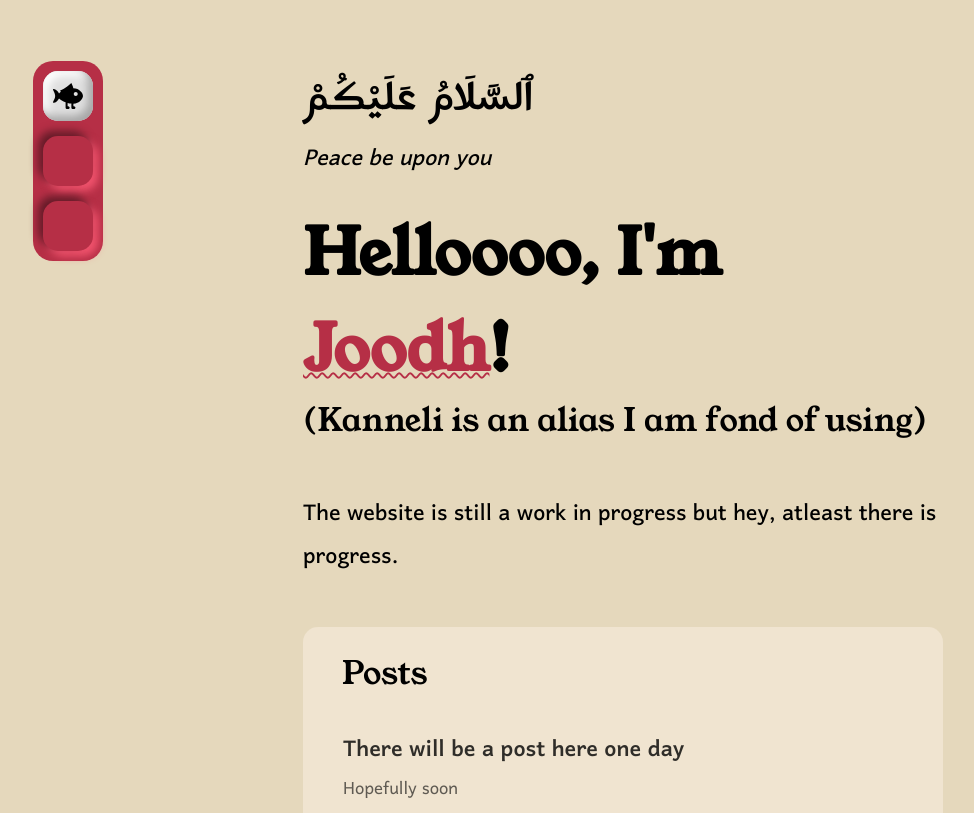
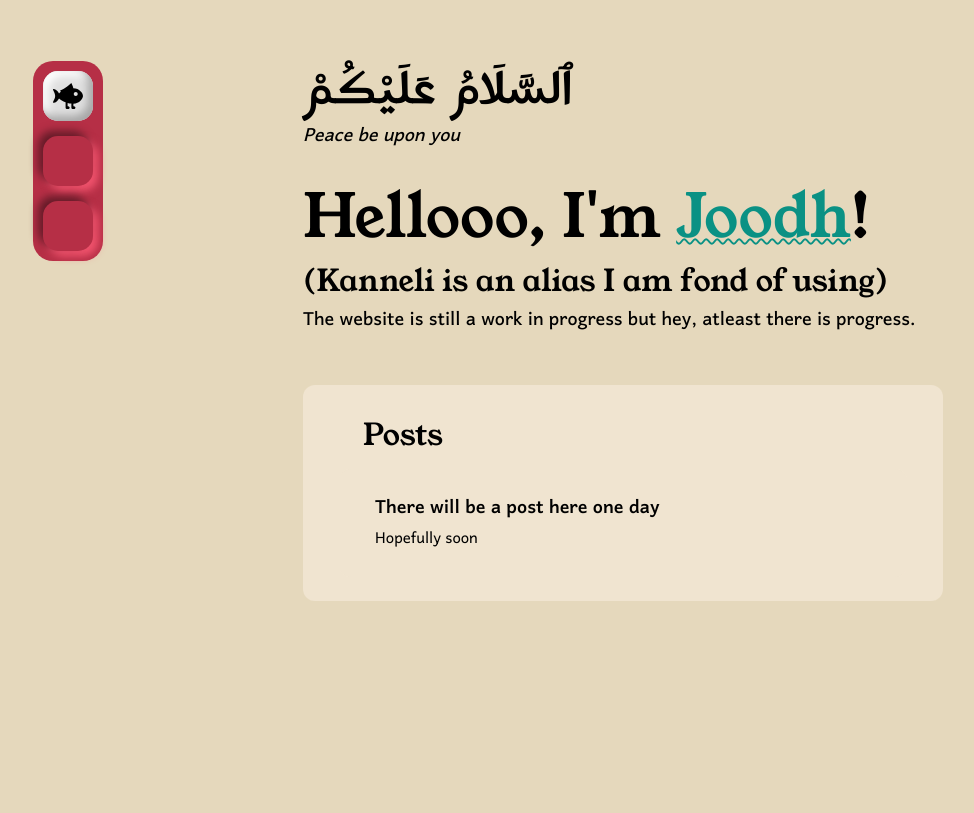
Before and after one commit to Kanneli/joodhahmednaseer, a SvelteKit app: page / in a window 1280 px wide. Shown: the part 139-952 px from the top of the page, without its empty margins (17-991 px from the left). Built offline with nearby package versions, Linux system fonts and the light colour scheme; what @iconify/tailwind4 would draw is missing.

Commit message:
migrated styles to tailwind

```diff
--- a/src/routes/+layout.svelte
+++ b/src/routes/+layout.svelte
@@ -51,7 +51,6 @@
 	}
 	#navbar {
 		row-gap: 15px;
-		margin: 0 50px;
 		padding: 10px;
 		position: fixed;
 		top: 200px;
@@ -82,6 +81,7 @@
 	@media only screen and (min-width: 600px) {
 		#navbar {
 			top: 50px;
+			margin: 0 25px
 		}
 		#content {
 			width: 60vw;
@@ -91,6 +91,7 @@
 	@media only screen and (min-width: 1200px) {
 		#navbar {
 			top: 200px;
+			margin: 0 50px;
 		}
 		#content {
 			width: 50vw;
--- a/src/routes/+page.svelte
+++ b/src/routes/+page.svelte
@@ -1,90 +1,33 @@
 <div id="hero-section">
     <div class="mb-6">
-        <h1 class="arabic">ٱلسَّلَامُ عَلَيْكُمْ</h1>
-        <h3 class="translation">Peace be upon you</h3>
+        <h1 class="font-arabic text-6xl font-bold">ٱلسَّلَامُ عَلَيْكُمْ</h1>
+        <h3 class="text-2xl font-medium italic">Peace be upon you</h3>
     </div>
 
     <div>
-        <h1>
-            Helloooo, I'm <a href="/about">Joodh</a>!
+        <h1 class="title">
+            Hellooo, I'm <a class="link" href="/about">Joodh</a>!
         </h1>
-        <h2>
+        <h2 class="subtitle">
             (Kanneli is an alias I am fond of using)
         </h2>
     </div>
 
-    <h3 class="mt-12">
+    <h3 class="text-2xl font-medium">
         The website is still a work in progress but hey, atleast there is progress.
     </h3>
 </div>
 
-<div class="posts mt-12">
-    <h2 class="mx-6 mt-2 mb-4">Posts</h2>
-    <div class="post">
-        <div class="title">
+<div class="card mt-12">
+    <div class="mx-6 mt-2 mb-4">
+        <h2 class="font-title text-3xl">Posts</h2>
+    </div>
+    <div class="card selectable">
+        <div class="text-2xl font-semibold">
             There will be a post here one day
         </div>
-        <div class="subtitle">
+        <div class="text-xl">
             Hopefully soon
         </div>
     </div>
 </div>
-
-<style>
-    a {
-        color: #b62f46;
-        text-decoration: underline #b62f46 wavy 2px;
-        transition: all 0.2s;
-    }
-    a:hover {
-        color: #df576e;
-        text-decoration: underline #df576e wavy 2px;
-        transition: all 0.2s;
-    }
-    h1 {
-        font-size: 4rem;
-        font-family: "Young Serif", serif;
-        font-weight: 800;
-    }
-    h1.arabic {
-        font-family: "Harmattan", sans-serif;
-        font-weight: 700;
-        font-style: normal;
-        font-size: 3.2rem;
-    }
-    h2 {
-        font-size: 2rem;
-        font-family: "Young Serif", serif;
-        font-weight: 400;
-    }
-    h3 {
-        font-size: 1.8rem;
-        font-weight: 500;
-    }
-
-    .translation {
-        font-style: italic;
-    }
-    .posts {
-        border-radius: 15px;
-        background-color: #f0e4d0;
-        padding: 15px;
-    }
-    .posts .title {
-        font-size: 1.8em;
-        font-weight: 600;
-        opacity: 0.8;
-    }
-    .posts .subtitle {
-        font-size: 1.4em;
-        opacity: 0.6;
-    }
-    .post {
-        border-radius: 5px;
-        padding: 15px 25px;
-        transition: all 0.2s;
-    }
-    .post:hover {
-        background-color: #dacdb3;
-    }
-</style>
--- a/src/routes/about/+page.svelte
+++ b/src/routes/about/+page.svelte
@@ -1,11 +1,3 @@
-<h2>
+<h2 class="subtitle">
     Coming soon!
 </h2>
-
-<style>
-    h2 {
-        font-size: 2rem;
-        font-family: "Young Serif", serif;
-        font-weight: 400;
-    }
-</style>
--- a/src/routes/layout.css
+++ b/src/routes/layout.css
@@ -2,3 +2,44 @@
 @plugin '@tailwindcss/forms';
 @plugin '@tailwindcss/typography';
 @plugin "@iconify/tailwind4";
+
+@theme {
+    --color-*: initial;
+    --color-primary-dark: #dacdb3;
+    --color-primary: #e5d8bc;
+    --color-primary-light: #f0e4d0;
+    --color-secondary: #b62f46;
+    --color-secondary-light: #df576e;
+    --color-accent-light: #29b1a3;
+    --color-accent: #0a9184;
+    --color-accent-dark: #0e7066;
+
+    --font-*: initial;
+    --font-title: ui-serif, "Young Serif";
+    --font-arabic: ui-sans-serif, Harmattan;
+    --font-text: ui-sans-serif, Harmattan;
+
+    --font-weight-normal: 400;
+    --font-weight-medium: 500;
+    --font-weight-semibold: 600;
+    --font-weight-bold: 800;
+}
+
+@utility title {
+    @apply font-title text-6xl leading-20
+}
+@utility subtitle {
+    @apply font-title text-3xl leading-12
+}
+
+@utility card {
+    @apply bg-primary-light rounded-xl px-9 py-6
+}
+
+@utility selectable {
+    @apply hover:bg-primary-dark transition-colors
+}
+
+@utility link {
+    @apply text-accent hover:text-accent-light underline decoration-wavy decoration-inherit decoration-2 transition-colors
+}
--- a/src/routes/posts/+page.svelte
+++ b/src/routes/posts/+page.svelte
@@ -1,11 +1,3 @@
-<h2>
+<h1 class="title">
     Coming soon!
-</h2>
-
-<style>
-    h2 {
-        font-size: 2rem;
-        font-family: "Young Serif", serif;
-        font-weight: 400;
-    }
-</style>
+</h1>
```
